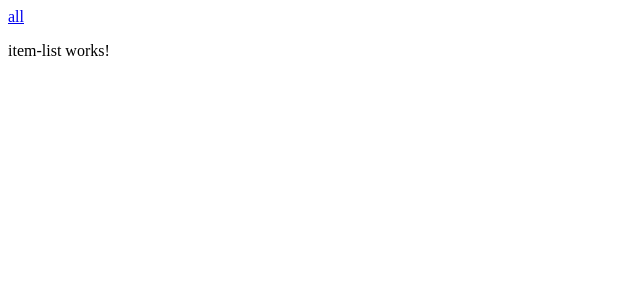
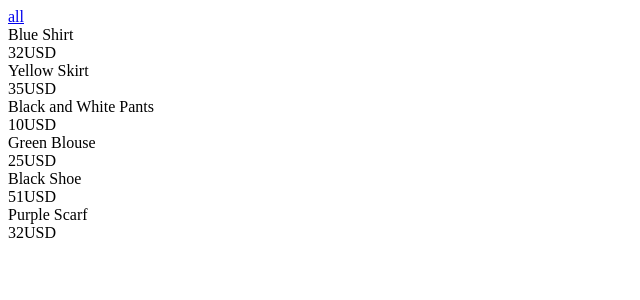
Before and after one commit to FranklinYu/Mongdim-Angular, an Angular app: page /items in a window 1280 px wide. Shown: the top 300 px of the page, without its empty margins (0-640 px from the left). Built offline with nearby package versions, Linux system fonts and the light colour scheme.

Commit message:
Add item list
Component declaration is moved to root module. The declaration being in
the routing module causes error, hiding `FormsModule` from template
renderer. This was not obvious.

```diff
--- a/src/app/app-routing.module.ts
+++ b/src/app/app-routing.module.ts
@@ -16,7 +16,6 @@ const routes: Routes = [
 
 @NgModule({
   imports: [RouterModule.forRoot(routes)],
-  exports: [RouterModule],
-  declarations: [ItemListComponent]
+  exports: [RouterModule]
 })
 export class AppRoutingModule { }
--- a/src/app/item-list/item-list.component.html
+++ b/src/app/item-list/item-list.component.html
@@ -1,3 +1,9 @@
-<p>
-  item-list works!
-</p>
+<div class="item-list">
+  <div class="item-preview" *ngFor="let item of items">
+    <div class="item-preview-name">{{item.name}}</div>
+    <div class="item-preview-price">
+      <span class="item-preview-price-number">{{item.price}}</span>
+      <span class="item-preview-price-currency">{{item.currency}}</span>
+    </div>
+  </div>
+</div>
--- a/src/app/item-list/item-list.component.ts
+++ b/src/app/item-list/item-list.component.ts
@@ -1,4 +1,7 @@
 import { Component, OnInit } from '@angular/core';
+
+import { ItemService } from 'app/services/item.service';
+import { Item } from 'app/models/item';
 
 @Component({
   selector: 'app-item-list',
@@ -7,9 +10,12 @@ import { Component, OnInit } from '@angular/core';
 })
 export class ItemListComponent implements OnInit {
 
-  constructor() { }
+  protected items: Item[];
 
-  ngOnInit() {
+  constructor(private itemService: ItemService) { }
+
+  async ngOnInit() {
+    this.items = await this.itemService.getItem();
   }
 
 }
--- /dev/null
+++ b/src/app/models/item.ts
@@ -0,0 +1,9 @@
+export class Item {
+  constructor(
+    readonly id: number,
+    public name: string,
+    public price: number,
+    public currency: string,
+    public pictures: string[] = []
+  ){}
+}
--- /dev/null
+++ b/src/app/services/item.service.ts
@@ -0,0 +1,25 @@
+import { Injectable } from '@angular/core';
+
+import { Item } from 'app/models/item'
+
+const mock_items = Object.freeze([
+  new Item(1, 'Blue Shirt', 32, 'USD'),
+  new Item(3, 'Yellow Skirt', 35, 'USD'),
+  new Item(8, 'Black and White Pants', 10, 'USD'),
+  new Item(10, 'Green Blouse', 25, 'USD'),
+  new Item(11, 'Black Shoe', 51, 'USD'),
+  new Item(12, 'Purple Scarf', 32, 'USD')
+]);
+
+@Injectable()
+export class ItemService {
+
+  private items: Item[] = mock_items.slice();
+
+  constructor() { }
+
+  async getItem(): Promise<Item[]> {
+    return this.items;
+  }
+
+}
```
Also changed, not shown: src/app/app.module.ts (+7 -2 lines), 1 other file (tests, documents, lock files or other folders).
